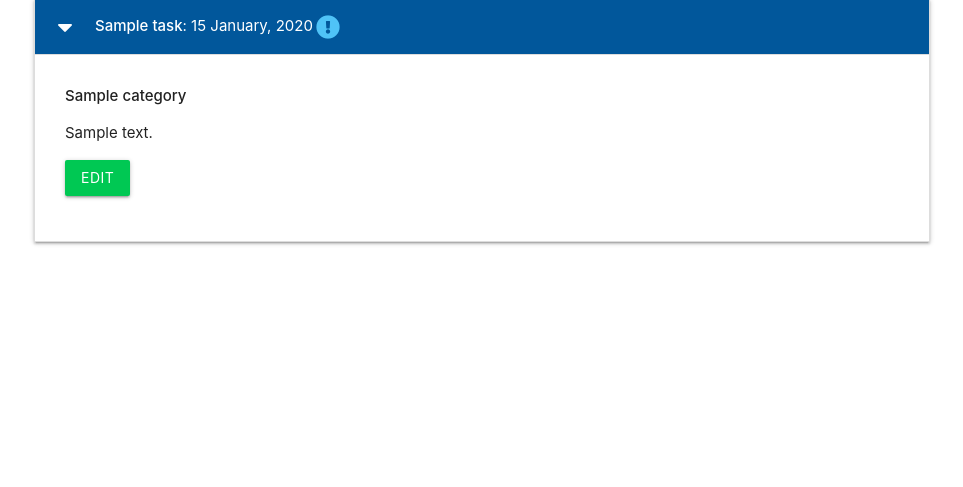
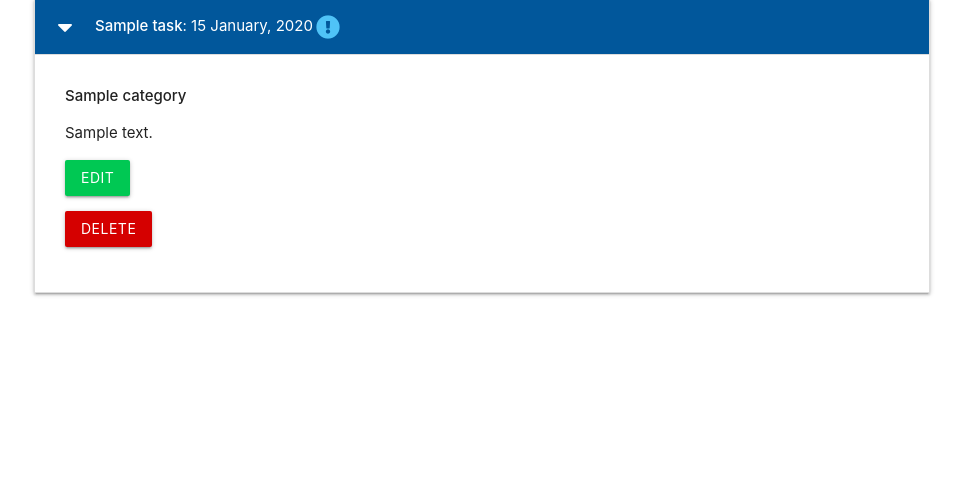
Before and after one commit to Shaf8808/task-manager-app, a Flask app: page / in a window 1280 px wide, after a click that opens the changed part. Shown: the part 234-721 px from the top of the page, without its empty margins (158-1121 px from the left). Run offline with Flask 3, Linux system fonts and the light colour scheme; tables that the repository leaves empty hold one stand-in row (values such as "Sample post").

Commit message:
Delete tasks same as delete category.

```diff
--- a/taskmanager/routes.py
+++ b/taskmanager/routes.py
@@ -71,4 +71,13 @@ def edit_task(task_id):
         task.due_date = request.form.get("due_date")
         task.category_id = request.form.get("category_id")
         db.session.commit()
+        return redirect(url_for("home"))
     return render_template("edit_task.html", task=task, categories=categories)
+
+
+@app.route("/delete_task/<int:task_id>")
+def delete_task(task_id):
+    task = Task.query.get_or_404(task_id)
+    db.session.delete(task)
+    db.session.commit()
+    return redirect(url_for("home"))
--- a/taskmanager/templates/categories.html
+++ b/taskmanager/templates/categories.html
@@ -27,7 +27,7 @@
         <div id="modal-{{ category.id }}" class="modal">
           <div class="modal-content">
             <h4>Are you sure you want to delete this Category?</h4>
-            <p>This action cannot be undone</p>
+            <p>ALL related tasks will also be deleted. This action cannot be undone</p>
           </div>
           <div class="modal-footer">
             <a href="{{ url_for('delete_category', category_id=category.id) }}" class="btn-red">Delete</a>
--- a/taskmanager/templates/tasks.html
+++ b/taskmanager/templates/tasks.html
@@ -27,6 +27,9 @@
             <p>
                 <a href="{{ url_for('edit_task', task_id=task.id) }}" class="btn green accent-4">Edit</a>
             </p>
+            <p>
+                <a href="{{ url_for('delete_task', task_id=task.id) }}" class="btn red accent-4">Delete</a>
+            </p>
         </div>
     </li>
     {% endfor %}
```
